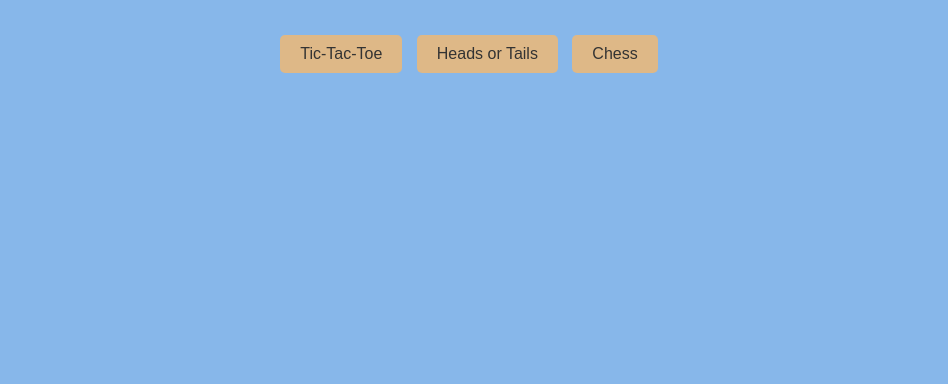
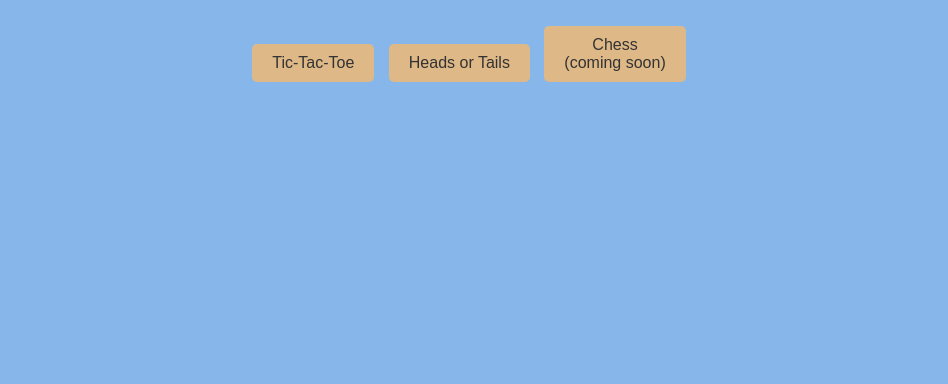
Before and after one commit to Mathiskrvl/chess, a plain HTML site: page index.html in a window 1280 px wide. Shown: the part 416-800 px from the top of the page, without its empty margins (166-1114 px from the left). Drawn offline with Linux system fonts and the light colour scheme.

Commit message:
little-change-on-index

```diff
--- a/index.html
+++ b/index.html
@@ -57,7 +57,7 @@
   <div id="game-modes">
     <button onclick="startGame('tic-tac-toe')">Tic-Tac-Toe</button>
     <button onclick="startGame('heads-or-tails')">Heads or Tails</button>
-    <button onclick="startGame('chess')">Chess</button>
+    <button onclick="startGame('chess')">Chess<br>(coming soon)<br></button>
   </div>
 </div>
 
```
